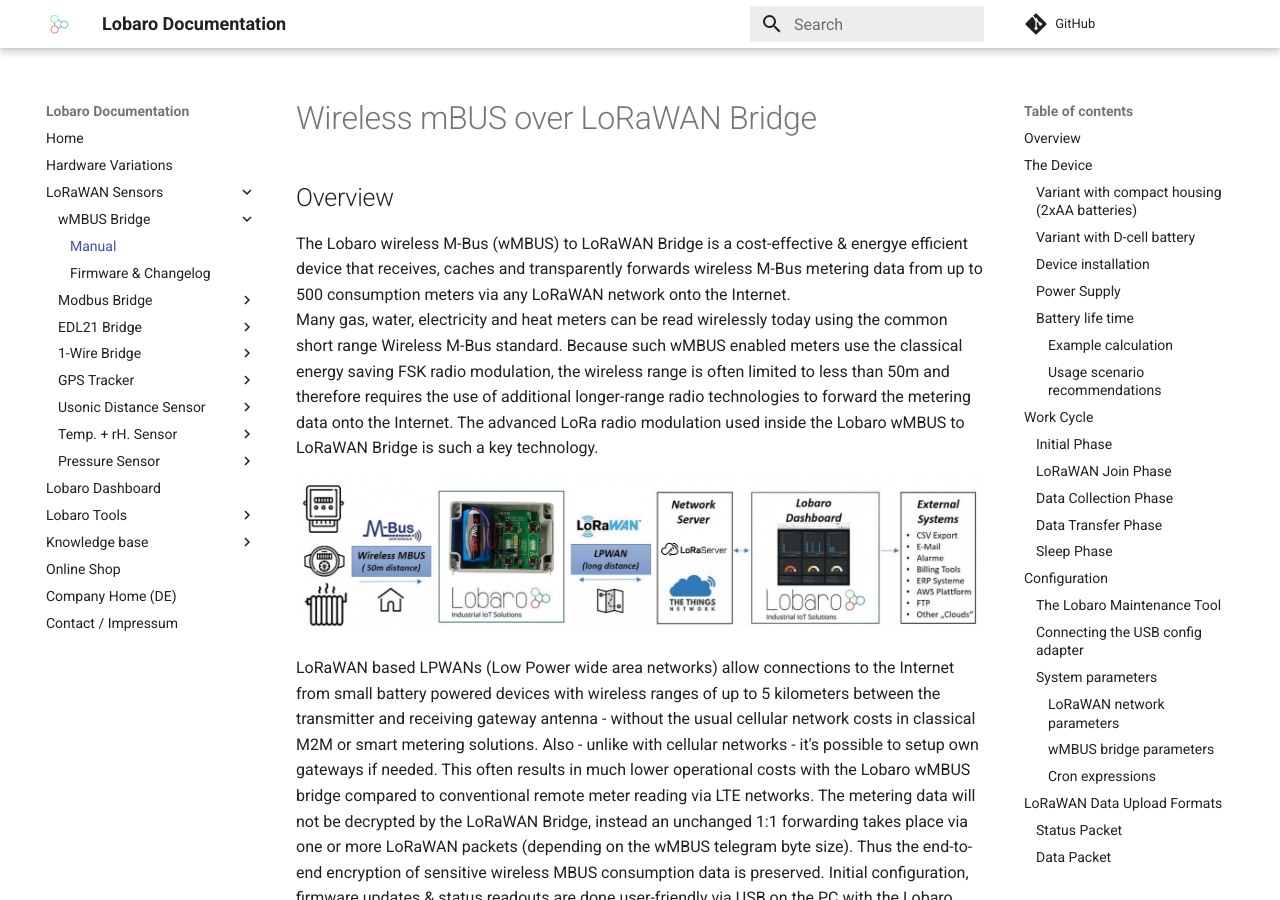
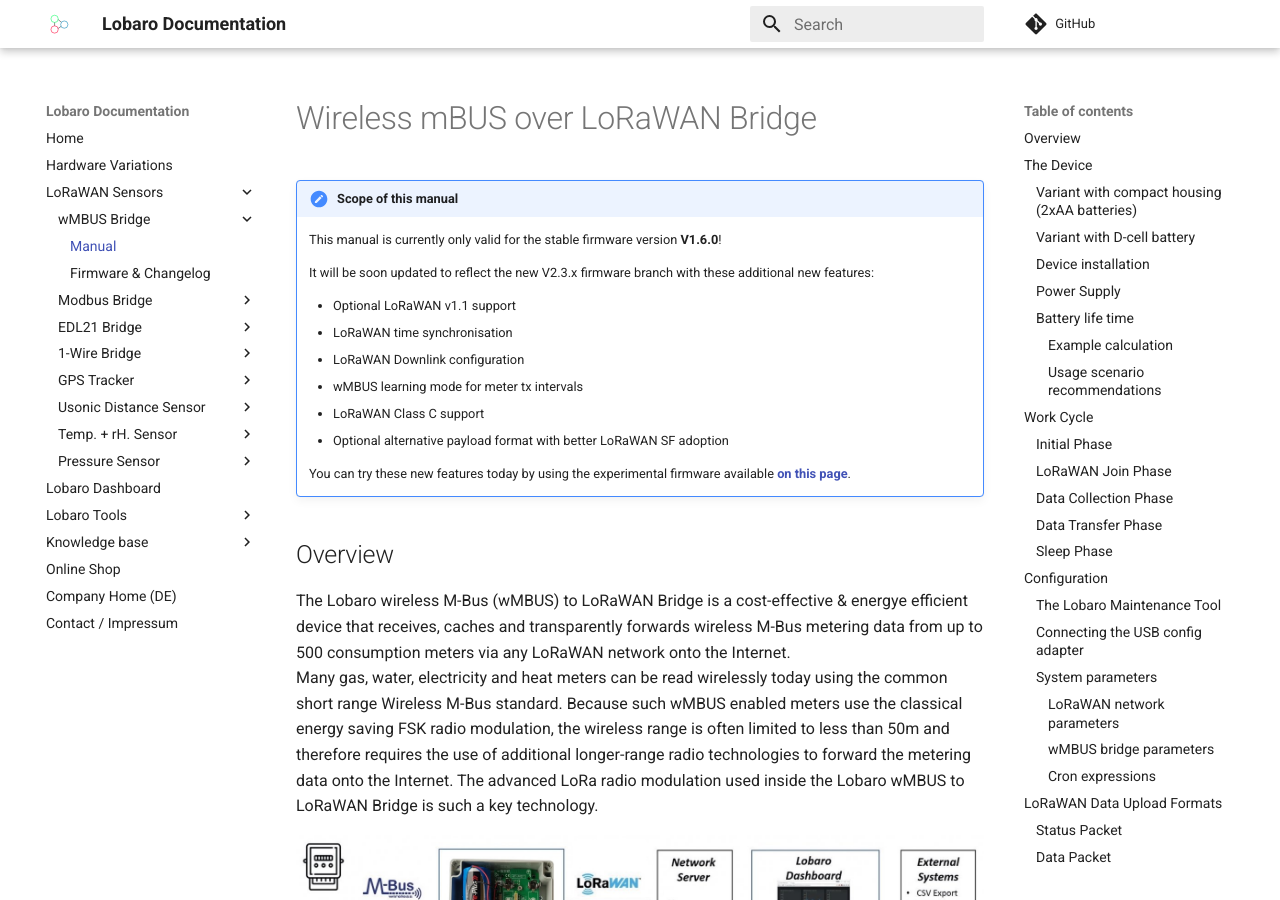
Before and after one commit to Lobaro/docs, an MkDocs documentation site: the page built from docs/lorawan-sensors/wmbus-lorawan/index.md, in a window 1280 px wide and 900 px high. Built offline with MkDocs 1.6.1 and Material for MkDocs 9.7.7, drawn with Linux system fonts in a browser that asks for light colours; a script that is not in the unit is left out; comment, search, counter and statistics services are not loaded.

Commit message:
add teaser to wmbus bridge firmware doc

```diff
--- a/docs/lorawan-sensors/wmbus-lorawan/index.md
+++ b/docs/lorawan-sensors/wmbus-lorawan/index.md
@@ -1,4 +1,18 @@
 # Wireless mBUS over LoRaWAN Bridge
+
+!!! note "Scope of this manual"
+    This manual is currently only valid for the stable firmware version **V1.6.0**!
+
+    It will be soon updated to reflect the new V2.3.x firmware branch with these additional new features:
+
+    * Optional LoRaWAN v1.1 support
+    * LoRaWAN time synchronisation
+    * LoRaWAN Downlink configuration
+    * wMBUS learning mode for meter tx intervals
+    * LoRaWAN Class C support
+    * Optional alternative payload format with better LoRaWAN SF adoption
+
+    You can try these new features today by using the experimental firmware available [**on this page**](firmware.md){: target="_blank"}.
 
 ##Overview
 
```
Also changed, not shown: docs/lorawan-sensors/wmbus-lorawan/firmware.md (+3 -2 lines).
